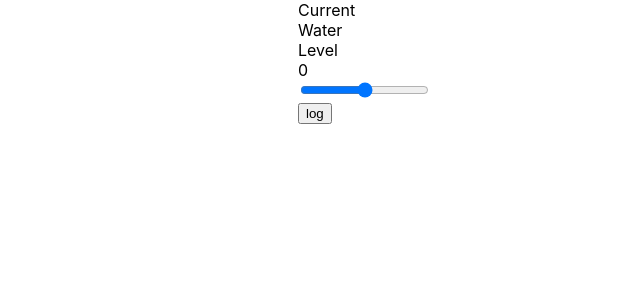
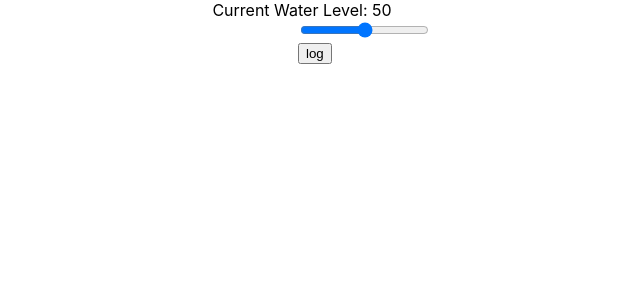
Before and after one commit to alanfl/waterlogged, a React (Create React App) app: page / in a window 1280 px wide. Shown: the top 300 px of the page, without its empty margins (338-978 px from the left). Built offline with nearby package versions, Linux system fonts and the light colour scheme; the HTML template or start-up script is replaced by a standard one.

Commit message:
Add event handling and input logic for Bottles.

```diff
--- a/package.json
+++ b/package.json
@@ -6,6 +6,7 @@
     "@testing-library/jest-dom": "^5.14.1",
     "@testing-library/react": "^11.2.7",
     "@testing-library/user-event": "^12.8.3",
+    "lodash": "^4.17.21",
     "react": "^17.0.2",
     "react-dom": "^17.0.2",
     "react-scripts": "4.0.3",
--- a/src/App.js
+++ b/src/App.js
@@ -1,31 +1,69 @@
 import React from 'react';
+import {cloneDeep} from 'lodash'
 import './App.css';
 
-function App() {
+let initialState = {
+  bottles: [50],
+  currentBottle: 0
+}
+
+const Context = React.createContext(initialState)
+
+function Reducer(state, action) {
+  let new_state = cloneDeep(state)
+
+  new_state.bottles[action.payload.idx] = action.payload.val
+
+  return new_state
+}
+
+function App(prop) {
+  let [state, dispatch] = React.useReducer(Reducer, initialState)
+
   return (
-    <div className="App">
-      <Bottle>
-      </Bottle>
-    </div>
+    <Context.Provider value={[state, dispatch]}>
+      <div className="App">
+        <BottleContainer />
+        {
+          state.bottles.map((val, idx) =>
+            <Bottle key={idx} idx={idx} />
+          )
+        }
+      </div>
+    </Context.Provider>
   );
 }
 
-function Bottle(prop) {
-  let currentWaterLevel = 0;
+function BottleContainer(prop) {
+  let [state, dispatch] = React.useContext(Context)
 
   return (
-    <div className='Bottle'>
-      <label
-        for='water-level'
-      >
-        Current Water Level {currentWaterLevel}
-      </label>
+    <div>
+      Current Water Level: {state.bottles[state.currentBottle]}
+    </div>
+  )
+}
+
+function Bottle(prop) {
+  let [state, dispatch] = React.useContext(Context)
+
+  return (
+    <div className='Bottle'
+      onChange = { (event) =>
+        dispatch({
+          type: 'waterLevelUpdate',
+          payload: {
+            idx: prop.idx,
+            val: event.target.value
+          }
+        })
+      }
+    >
       <input
         type='range'
         id='water-level'
         orient='vertical'
-        min='0'
-        max='100'
+        value={state.bottles[prop.idx]}
       />
       <input
         type='button'
@@ -36,8 +74,4 @@ function Bottle(prop) {
   );
 }
 
-function DropdownMenu(prop) {
-
-}
-
 export default App;
```
Also changed, not shown: src/assets/images/logo.svg (deleted), 1 other file (tests, documents, lock files or other folders).
